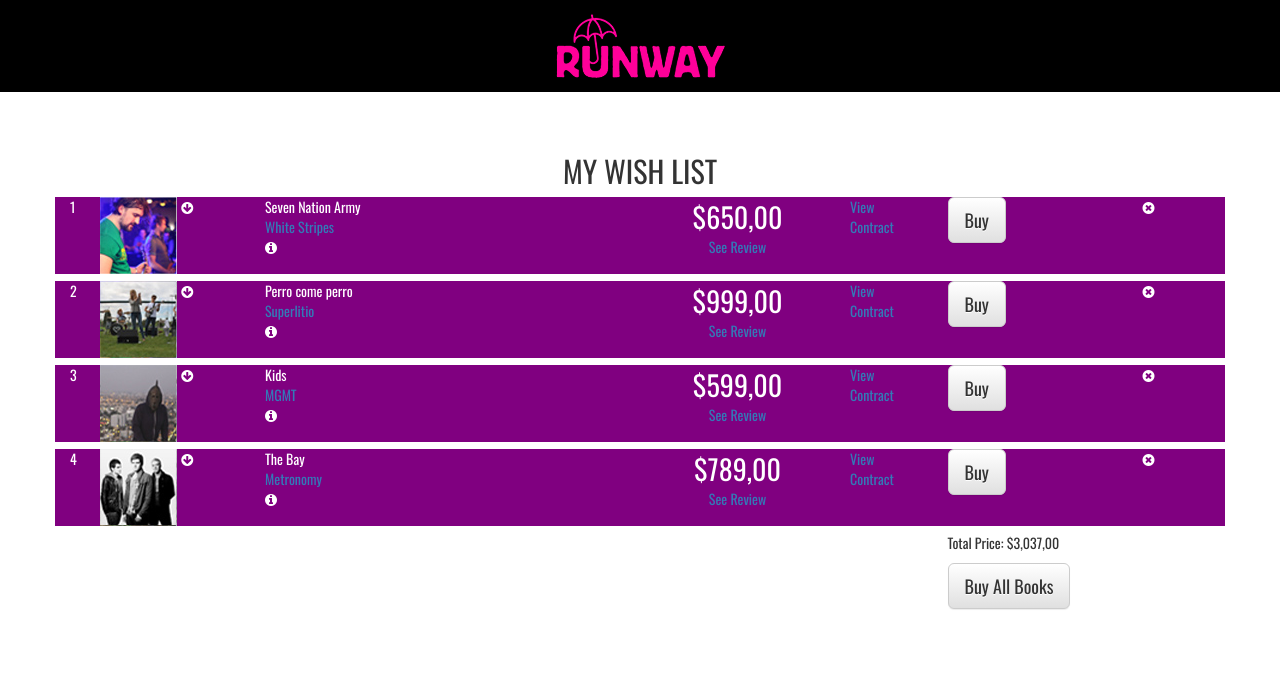
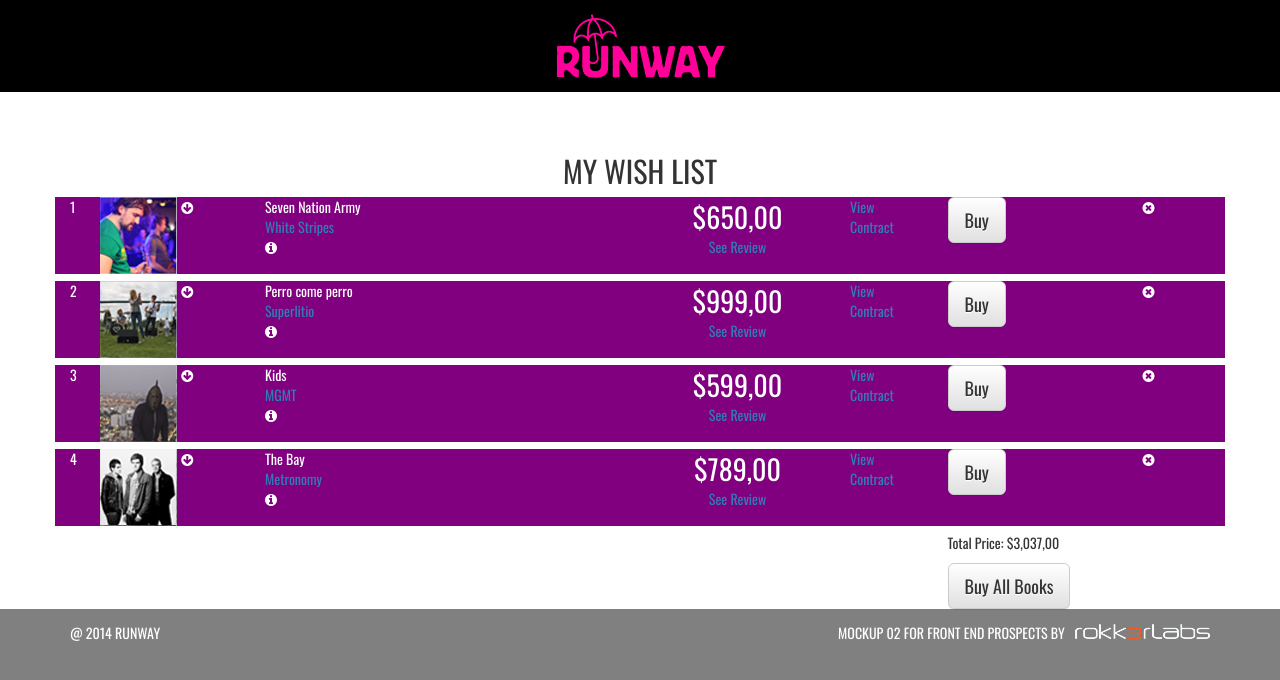
Before and after one commit to mowbell/rokk3rlabs-fed-test, a website: page index.html in a window 1280 px wide. Drawn offline with nearby package versions, Linux system fonts and the light colour scheme; some packages are replaced by stand-ins of ours.

Commit message:
marckup footer

```diff
--- a/css/main.css
+++ b/css/main.css
@@ -6,6 +6,7 @@
 
 body {
 	font-family: 'Oswald', sans-serif;
+	background:gray;
 }
 
 
@@ -14,12 +15,15 @@
 	padding:1em;
 }
 
+
+.main-wrapper{
+	padding-top:3em;
+	background: white;
+}
+
+
 .container .title{
 	text-align: center;
-}
-
-.main-wrapper{
-	margin-top:3em;
 }
 
 .book-item{
@@ -27,6 +31,8 @@
 	margin-bottom: 0.5em;
 	color:white;
 }
+
+
 
 .item-price-col{
 	text-align: center;
@@ -40,3 +46,34 @@
 	color:white;
 	background: black;
 }
+
+
+
+.footer{
+	color:white;
+	padding-top: 1em;
+}
+
+.footer .visible-xs-block{
+	text-align: center;
+	margin-bottom:1em;
+	line-height: 1em;
+}
+
+.footer .subfooter{
+	float:right;
+
+}
+@media (max-width: 767px){
+	.footer .subfooter{
+		float:none;
+	}
+}
+
+.footer span{
+	margin-right: 0.5em;
+}
+
+.footer img{
+	margin-top: -0.5em;
+}
--- a/index.html
+++ b/index.html
@@ -36,7 +36,8 @@
 
 <!-- Our Website Content Goes Here -->
 <ng-include src="'views/header.html'"></ng-include>
-<div ng-view class="main-wrapper"></div>
+<section ng-view class="main-wrapper"></section>
+<ng-include src="'views/footer.html'"></ng-include>
 
 <!-- Vendor: Javascripts -->
 <script src="//ajax.googleapis.com/ajax/libs/jquery/2.1.1/jquery.min.js"></script>
--- a/views/footer.html
+++ b/views/footer.html
@@ -0,0 +1,13 @@
+<footer class="footer container">
+	<div class="visible-lg-inline-block visible-md-inline-block visible-sm-inline-block visible-xs-block">
+		<span>&#64; 2014 RUNWAY</span>
+	</div>
+	<div class="subfooter">
+		<div class="visible-lg-inline-block visible-md-inline-block visible-sm-inline-block visible-xs-block">
+			<span>MOCKUP 02 FOR FRONT END PROSPECTS BY</span>
+		</div>
+		<div class="visible-lg-inline-block visible-md-inline-block visible-sm-inline-block visible-xs-block">
+			<img src="images/Logo-rokk3r.png">
+		</div>
+	<div>
+</footer>
--- a/views/header.html
+++ b/views/header.html
@@ -1,3 +1,5 @@
+<header class="header">
 <div id="logo">
 	<a href="/"><img class="img-responsive center-block" src="images/Logo.png"></a>
 </div>
+</header>
```
